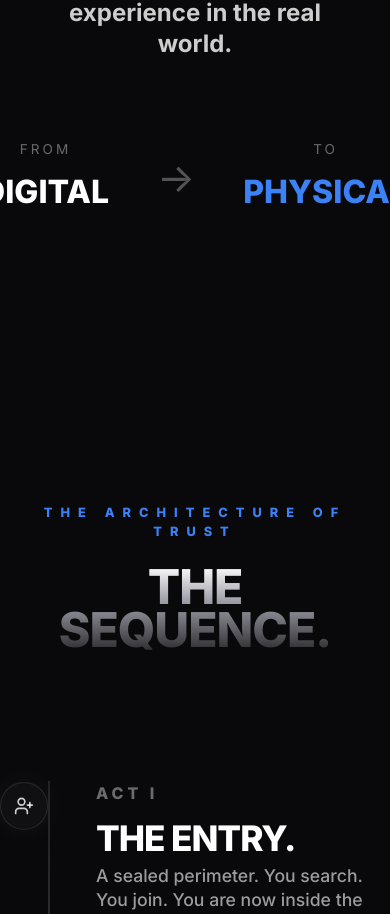
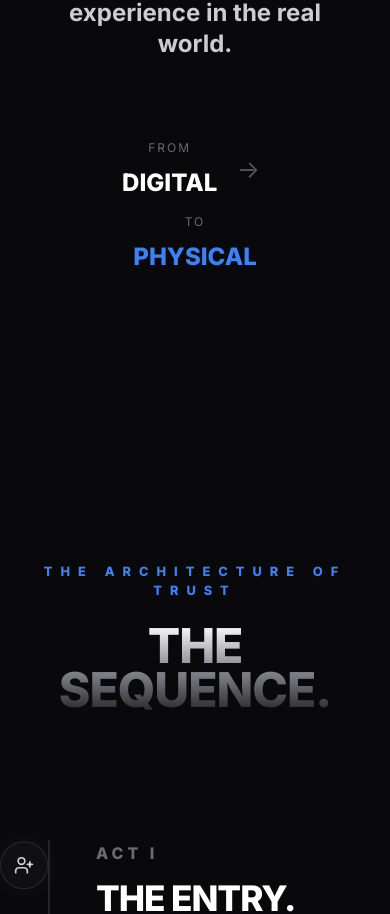
Before and after one commit to adfake203-sys/crossoul, a React (Vite) app: page / in a window 390 px wide. Shown: the part 5494-6408 px from the top of the page. Built offline with nearby package versions, Linux system fonts and the light colour scheme; no server answers; the database is empty.

Commit message:
style(landing): responsive text sizing for digital-physical bridge

```diff
--- a/src/components/landing/DigitalEcosystemManifesto.tsx
+++ b/src/components/landing/DigitalEcosystemManifesto.tsx
@@ -231,15 +231,15 @@ export default function DigitalEcosystemManifesto() {
                         Bridging the gap between a conversation on a phone and an experience in the real world.
                     </p>
 
-                    <div style={{ marginTop: '5rem', display: 'flex', gap: '3rem', justifyContent: 'center', alignItems: 'center' }}>
+                    <div style={{ marginTop: '5rem', display: 'flex', gap: 'clamp(0.5rem, 3vw, 3rem)', justifyContent: 'center', alignItems: 'center', flexWrap: 'wrap' }}>
                         <div style={{ textAlign: 'center' }}>
-                            <div style={{ opacity: 0.4, fontSize: '0.85rem', letterSpacing: '3px', marginBottom: '0.5rem' }}>FROM</div>
-                            <div style={{ fontSize: '2rem', fontWeight: 900, color: '#fff' }}>DIGITAL</div>
+                            <div style={{ opacity: 0.4, fontSize: '0.75rem', letterSpacing: '2px', marginBottom: '0.5rem' }}>FROM</div>
+                            <div style={{ fontSize: 'clamp(1.5rem, 5vw, 2rem)', fontWeight: 900, color: '#fff' }}>DIGITAL</div>
                         </div>
-                        <div style={{ fontSize: '2.5rem', opacity: 0.3, color: '#fff' }}>→</div>
+                        <div style={{ fontSize: 'clamp(1.5rem, 5vw, 2.5rem)', opacity: 0.3, color: '#fff', margin: '0 0.5rem' }}>→</div>
                         <div style={{ textAlign: 'center' }}>
-                            <div style={{ opacity: 0.4, fontSize: '0.85rem', letterSpacing: '3px', marginBottom: '0.5rem' }}>TO</div>
-                            <div style={{ fontSize: '2rem', fontWeight: 900, color: 'var(--accent-side-a)' }}>PHYSICAL</div>
+                            <div style={{ opacity: 0.4, fontSize: '0.75rem', letterSpacing: '2px', marginBottom: '0.5rem' }}>TO</div>
+                            <div style={{ fontSize: 'clamp(1.5rem, 5vw, 2rem)', fontWeight: 900, color: 'var(--accent-side-a)' }}>PHYSICAL</div>
                         </div>
                     </div>
                 </motion.div>
```
